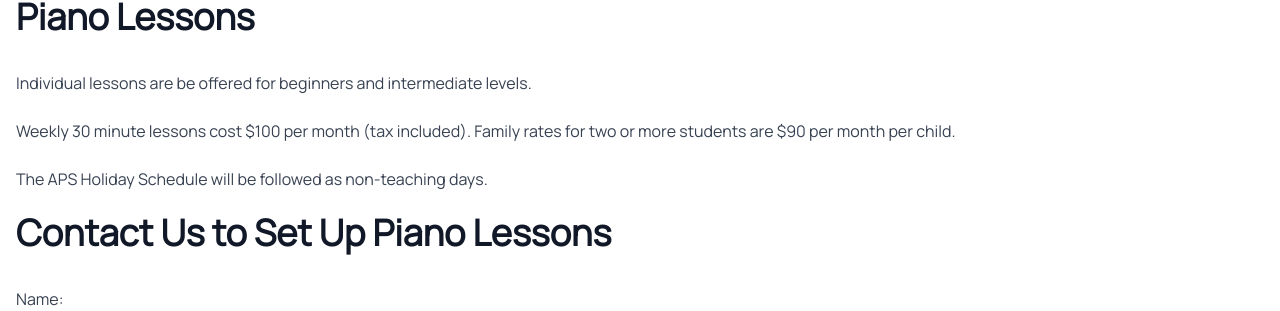
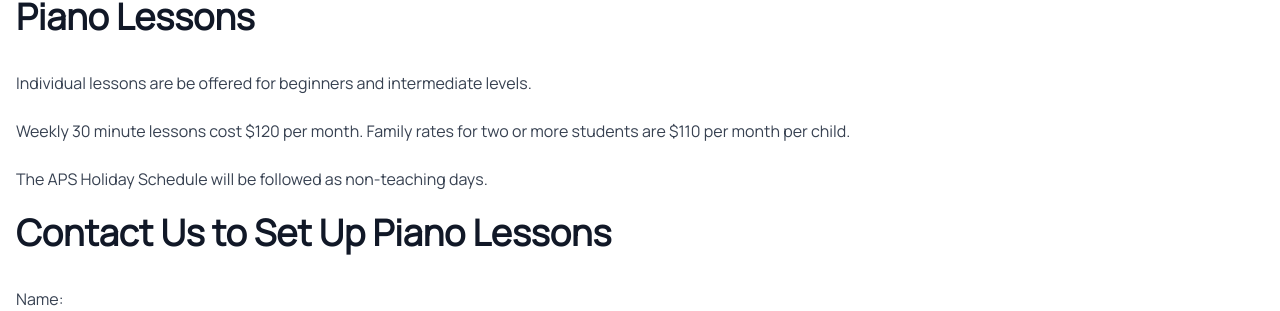
Before and after one commit to ericdebelak/melodia-static, a Jekyll site: the page built from pianolessons.md, in a window 1280 px wide. Shown: the part 260-571 px from the top of the page. Built offline with Jekyll 4.4.1, drawn with Linux system fonts in a browser that asks for light colours; nearby versions of some CDN libraries.

Commit message:
Update pianolessons.md
Update pricing

```diff
--- a/pianolessons.md
+++ b/pianolessons.md
@@ -8,7 +8,7 @@ keywords: music lessons,ABQ, NM, Rio Rancho, Albuquerque, homeschool music lesso
 # Piano Lessons
 Individual lessons are be offered for beginners and intermediate levels.
 
-Weekly 30 minute lessons cost $100 per month (tax included). Family rates for two or more students are $90 per month per child.
+Weekly 30 minute lessons cost $120 per month. Family rates for two or more students are $110 per month per child.
 
 The APS Holiday Schedule will be followed as non-teaching days.
 
```
